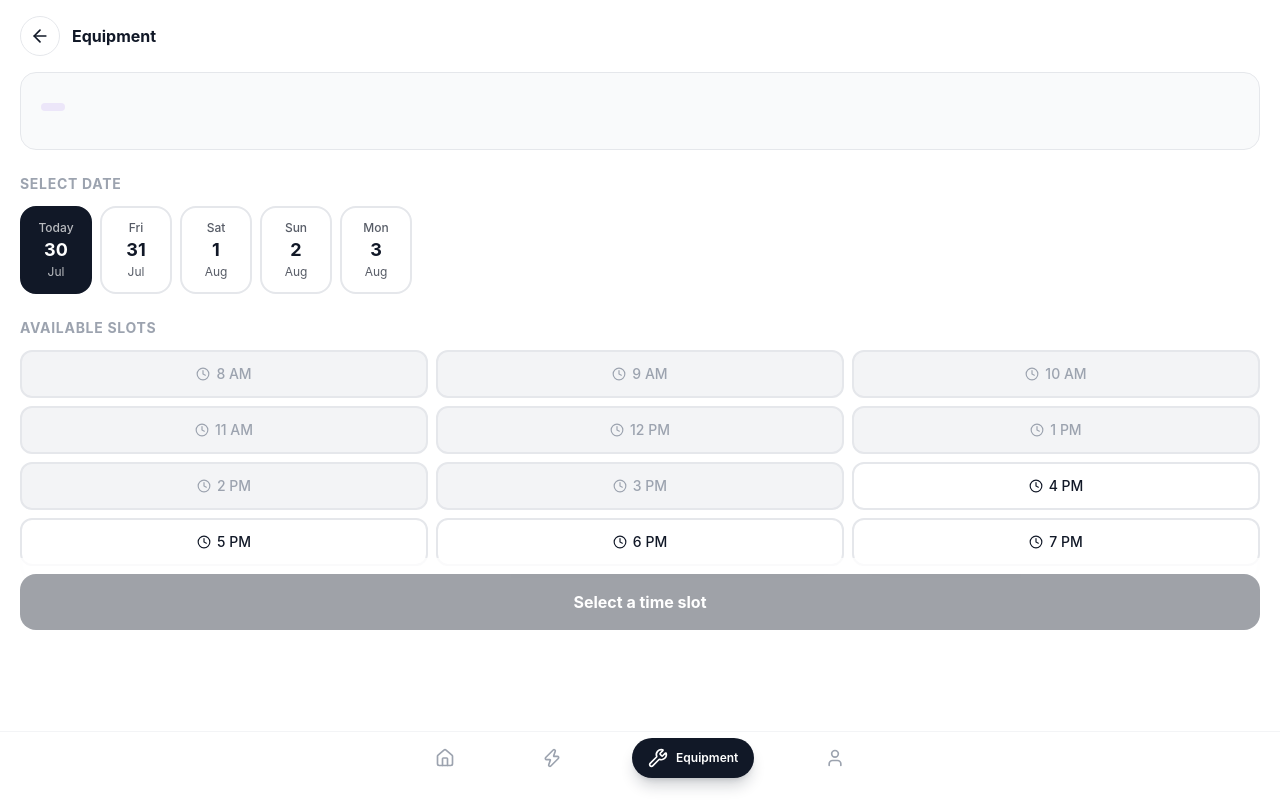
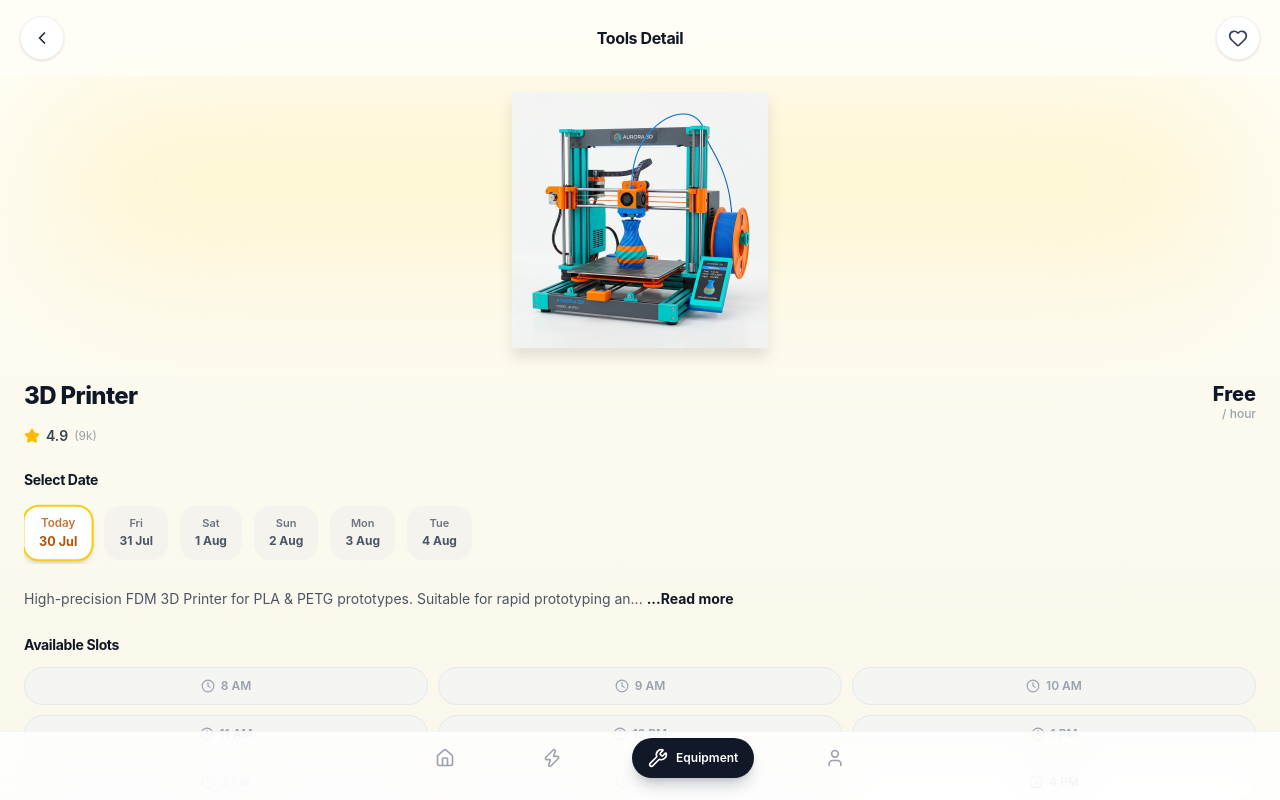
Before and after one commit to TimsTittus/idealab-space, a Next.js app: page /equipment/1 in a window 1280 px wide. Shown: the top 800 px of the page. Built offline with nearby package versions, Linux system fonts and the light colour scheme; no server answers; the database is empty.

Commit message:
feat: redesign equipment detail page UI

```diff
--- a/src/app/(app)/equipment/[id]/page.tsx
+++ b/src/app/(app)/equipment/[id]/page.tsx
@@ -3,7 +3,14 @@
 import { useState, useEffect, useCallback, useMemo } from "react";
 import { useParams, useRouter } from "next/navigation";
 import { createClient } from "@/lib/supabase/client";
-import { ArrowLeft, Loader2, Clock, AlertCircle } from "lucide-react";
+import {
+  ChevronLeft,
+  Heart,
+  Star,
+  Clock,
+  Loader2,
+  AlertCircle,
+} from "lucide-react";
 import Link from "next/link";
 import { format, addHours, addDays, startOfDay } from "date-fns";
 
@@ -12,6 +19,10 @@ interface EquipmentItem {
   name: string;
   category: string;
   description: string;
+  image_url?: string;
+  rating?: number;
+  rate_text?: string;
+  hourly_rate?: number;
 }
 
 interface Reservation {
@@ -22,7 +33,128 @@ interface Reservation {
   user_id: string;
 }
 
-const DAYS_TO_SHOW = [0, 1, 2, 3, 4];
+const DEFAULT_EQUIPMENT: EquipmentItem[] = [
+  {
+    id: "3d-printer-1",
+    name: "3D Printer",
+    category: "3D Printing",
+    description:
+      "High-precision FDM 3D Printer for PLA & PETG prototypes. Suitable for rapid prototyping and detailed model fabrication.",
+    rating: 4.9,
+    rate_text: "Free / Lab Pass",
+    hourly_rate: 0,
+    image_url: "/equipments/3d_printer.png",
+  },
+  {
+    id: "laser-cutter-1",
+    name: "CO2 Laser Cutter",
+    category: "Laser Cutting",
+    description:
+      "80W CO2 Laser Engraving and Cutting Machine for acrylic, wood, and leather materials.",
+    rating: 4.9,
+    rate_text: "₹100 / hour",
+    hourly_rate: 100,
+    image_url: "/equipments/laser_cutter.png",
+  },
+  {
+    id: "cnc-router-1",
+    name: "CNC Router",
+    category: "CNC Routing",
+    description:
+      "Precision 3-axis CNC Router for aluminum, hardwoods, and complex 3D surface carvings.",
+    rating: 4.8,
+    rate_text: "₹150 / hour",
+    hourly_rate: 150,
+    image_url: "/equipments/cnc_router.png",
+  },
+  {
+    id: "oscilloscope-1",
+    name: "Digital Oscilloscope",
+    category: "Electronics",
+    description:
+      "100MHz 4-Channel Digital Storage Oscilloscope with FFT analysis, mathematical functions, and USB connectivity.",
+    rating: 4.9,
+    rate_text: "Free / Lab Pass",
+    hourly_rate: 0,
+    image_url: "/equipments/oscilloscope.png",
+  },
+  {
+    id: "soldering-station-1",
+    name: "Soldering Station",
+    category: "Electronics",
+    description:
+      "ESD-safe Digital Soldering Station with variable thermal control and hot-air gun attachment.",
+    rating: 4.9,
+    rate_text: "Free / Lab Pass",
+    hourly_rate: 0,
+    image_url: "/equipments/soldering_station.png",
+  },
+  {
+    id: "pcb-printer-1",
+    name: "PCB Prototyping System",
+    category: "Embedded Systems",
+    description:
+      "Desktop PCB milling machine for rapid double-sided circuit fabrication and surface-mount device prototyping.",
+    rating: 4.9,
+    rate_text: "₹80 / hour",
+    hourly_rate: 80,
+    image_url: "/equipments/pcb_printer.png",
+  },
+];
+
+const getEquipmentImage = (
+  name?: string,
+  category?: string,
+  imageUrl?: string
+) => {
+  if (imageUrl) return imageUrl;
+  const n = (name || "").toLowerCase();
+  const c = (category || "").toLowerCase();
+  if (n.includes("laser") || c.includes("laser"))
+    return "/equipments/laser_cutter.png";
+  if (n.includes("cnc") || c.includes("cnc")) return "/equipments/cnc_router.png";
+  if (
+    n.includes("oscilloscope") ||
+    n.includes("signal") ||
+    c.includes("electronics") ||
+    n.includes("rigol")
+  )
+    return "/equipments/oscilloscope.png";
+  if (n.includes("soldering") || n.includes("station"))
+    return "/equipments/soldering_station.png";
+  if (
+    n.includes("pcb") ||
+    n.includes("circuit") ||
+    c.includes("embedded") ||
+    n.includes("arduino")
+  )
+    return "/equipments/pcb_printer.png";
+  return "/equipments/3d_printer.png";
+};
+
+const formatHourlyCost = (item: EquipmentItem | null) => {
+  if (!item) return { costStr: "Free", unitStr: "/ hour" };
+
+  if (typeof item.hourly_rate === "number") {
+    if (item.hourly_rate === 0) return { costStr: "Free", unitStr: "/ hour" };
+    return { costStr: `₹${item.hourly_rate}`, unitStr: "/ hour" };
+  }
+
+  if (item.rate_text) {
+    if (item.rate_text.toLowerCase().includes("free")) {
+      return { costStr: "Free", unitStr: "/ hour" };
+    }
+    const match = item.rate_text.match(/[\d.]+/);
+    if (match) {
+      return { costStr: `₹${match[0]}`, unitStr: "/ hour" };
+    }
+    return { costStr: item.rate_text, unitStr: "/ hour" };
+  }
+
+  return { costStr: "Free", unitStr: "/ hour" };
+};
+
+const DAYS_TO_SHOW = [0, 1, 2, 3, 4, 5];
 
 export default function EquipmentDetailPage() {
   const params = useParams();
@@ -34,6 +166,8 @@ export default function EquipmentDetailPage() {
   const [reservations, setReservations] = useState<Reservation[]>([]);
   const [selectedDate, setSelectedDate] = useState(0); // days from today
   const [selectedSlot, setSelectedSlot] = useState<number | null>(null);
+  const [isFavorite, setIsFavorite] = useState(false);
+  const [isReadMore, setIsReadMore] = useState(false);
   const [loading, setLoading] = useState(false);
   const [loadingData, setLoadingData] = useState(true);
   const [error, setError] = useState("");
@@ -54,7 +188,17 @@ export default function EquipmentDetailPage() {
         .lt("start_time", dayEnd.toISOString()),
     ]);
 
-    if (eqRes.data) setEquipmentItem(eqRes.data);
+    if (eqRes.data) {
+      setEquipmentItem(eqRes.data);
+    } else {
+      const fallback = DEFAULT_EQUIPMENT.find((item) => item.id === equipmentId);
+      if (fallback) {
+        setEquipmentItem(fallback);
+      } else if (DEFAULT_EQUIPMENT.length > 0) {
+        setEquipmentItem(DEFAULT_EQUIPMENT[0]);
+      }
+    }
+
     setReservations(resRes.data || []);
     setLoadingData(false);
   }, [supabase, equipmentId, selectedDate]);
@@ -103,7 +247,11 @@ export default function EquipmentDetailPage() {
     const {
       data: { user },
     } = await supabase.auth.getUser();
-    if (!user) return;
+    if (!user) {
+      setError("Please sign in to book equipment.");
+      setLoading(false);
+      return;
+    }
 
     const baseDate = startOfDay(addDays(new Date(), selectedDate));
     const startTime = new Date(baseDate);
@@ -147,126 +295,209 @@ export default function EquipmentDetailPage() {
     return `Book ${format(start, "h:mm a")} - ${format(end, "h:mm a")}`;
   }, [selectedSlot, selectedDate]);
 
+  const equipmentImage = useMemo(() => {
+    return getEquipmentImage(
+      equipmentItem?.name,
+      equipmentItem?.category,
+      equipmentItem?.image_url
+    );
+  }, [equipmentItem]);
+
+  const costInfo = useMemo(() => {
+    return formatHourlyCost(equipmentItem);
+  }, [equipmentItem]);
+
   if (loadingData) {
     return (
-      <div className="flex min-h-dvh items-center justify-center">
-        <Loader2 className="h-8 w-8 animate-spin text-text-tertiary" />
+      <div className="flex min-h-dvh items-center justify-center bg-[#FFFDF5]">
+        <Loader2 className="h-8 w-8 animate-spin text-amber-500" />
       </div>
     );
   }
 
+  const shortDescription =
+    equipmentItem?.description && equipmentItem.description.length > 90
+      ? equipmentItem.description.slice(0, 90) + "..."
+      : equipmentItem?.description || "";
+
   return (
-    <div className="animate-fade-in">
-      {/* Header */}
-      <div className="sticky top-0 z-20 flex items-center gap-3 bg-surface/80 px-5 py-4 backdrop-blur-xl">
+    <div className="min-h-dvh bg-gradient-to-b from-[#FFFDF5] via-[#FCFAEE] to-[#F8F5E9] text-gray-900 animate-fade-in relative pb-40">
+      {/* Top Header */}
+      <div className="sticky top-0 z-20 flex items-center justify-between px-5 py-4 bg-[#FFFDF5]/90 backdrop-blur-md">
         <Link
           href="/equipment"
-          className="inline-flex h-10 w-10 items-center justify-center rounded-full border border-border transition-all active:scale-95"
+          className="flex h-11 w-11 items-center justify-center rounded-full bg-white shadow-sm border border-black/5 text-gray-800 transition-all active:scale-95 hover:bg-gray-50"
         >
-          <ArrowLeft className="h-5 w-5" />
+          <ChevronLeft className="h-5 w-5 text-gray-800" />
         </Link>
-        <h1 className="text-base font-bold truncate">
-          {equipmentItem?.name || "Equipment"}
+        <h1 className="text-base font-bold text-gray-900 tracking-tight">
+          Tools Detail
         </h1>
+        <button
+          type="button"
+          onClick={() => setIsFavorite(!isFavorite)}
+          className="flex h-11 w-11 items-center justify-center rounded-full bg-white shadow-sm border border-black/5 text-gray-800 transition-all active:scale-95 hover:bg-gray-50"
+        >
+          <Heart
+            className={`h-5 w-5 transition-colors ${isFavorite ? "fill-red-500 text-red-500" : "text-gray-700"
+              }`}
+          />
+        </button>
       </div>
 
-      <div className="px-5 pb-24">
-        {/* Equipment info */}
-        <div className="rounded-2xl border border-border bg-surface-secondary p-5">
-          <span className="inline-block rounded-full bg-primary/10 px-3 py-1 text-xs font-semibold text-primary">
-            {equipmentItem?.category}
-          </span>
-          <h2 className="mt-3 text-xl font-bold">{equipmentItem?.name}</h2>
-          <p className="mt-2 text-sm text-text-secondary">
-            {equipmentItem?.description}
-          </p>
+      <div className="relative flex flex-col items-center justify-center px-5 pt-2 pb-6">
+        <div className="absolute top-4 inset-x-12 h-44 bg-amber-200/30 rounded-full blur-3xl -z-10" />
+        <div className="my-2 flex h-56 sm:h-64 w-full items-center justify-center">
+          <img
+            src={equipmentImage}
+            alt={equipmentItem?.name || "Equipment photo"}
+            className="h-full max-h-56 sm:max-h-64 object-contain drop-shadow-xl transition-transform duration-300 hover:scale-105"
+          />
+        </div>
       </div>
 
-        {/* Date selector */}
-        <div className="mt-6">
-          <h3 className="text-sm font-bold uppercase tracking-wider text-text-tertiary">
+      {/* Content Section */}
+      <div className="px-6 space-y-6">
+        <div>
+          <div className="flex items-start justify-between gap-4">
+            <h2 className="text-xl sm:text-2xl font-extrabold text-gray-900 tracking-tight">
+              {equipmentItem?.name}
+            </h2>
+            <div className="text-right shrink-0">
+              <span className="text-xl font-extrabold text-gray-900">
+                {costInfo.costStr}
+              </span>
+              <span className="text-xs font-medium text-gray-400 block -mt-0.5">
+                {costInfo.unitStr}
+              </span>
+            </div>
+          </div>
+
+          <div className="mt-1 flex items-center gap-1.5 text-sm font-semibold text-gray-700">
+            <Star className="h-4 w-4 fill-amber-400 text-amber-400" />
+            <span>{equipmentItem?.rating || 4.9}</span>
+            <span className="text-xs text-gray-400 font-normal">(9k)</span>
+          </div>
+        </div>
+
+        {/* Date Selector */}
+        <div>
+          <h3 className="text-sm font-bold text-gray-900 mb-3 tracking-tight">
             Select Date
           </h3>
-          <div className="hide-scrollbar mt-3 flex gap-2 overflow-x-auto">
-            {availableDates.map(({ offset, date }) => (
+          <div className="hide-scrollbar flex gap-3 overflow-x-auto py-1">
+            {availableDates.map(({ offset, date }) => {
+              const isSelected = selectedDate === offset;
+              return (
                 <button
                   key={offset}
+                  type="button"
                   onClick={() => {
                     setSelectedDate(offset);
                     setSelectedSlot(null);
                     setLoadingData(true);
                   }}
-                className={`flex min-w-[72px] flex-col items-center rounded-2xl border-2 px-4 py-3 transition-all active:scale-95 ${selectedDate === offset
-                    ? "border-text-primary bg-text-primary text-white"
-                    : "border-border text-text-primary"
+                  className={`flex flex-col items-center justify-center min-w-[62px] px-3.5 py-2.5 rounded-2xl transition-all active:scale-95 shrink-0 ${isSelected
+                    ? "bg-white border-2 border-[#FACC15] text-[#B45309] font-bold shadow-md scale-105"
+                    : "bg-[#F4F3EE] border border-transparent text-gray-600 font-semibold hover:bg-gray-200"
                     }`}
                 >
-                <span className="text-xs font-medium opacity-70">
+                  <span className="text-[11px] font-semibold opacity-80 leading-none">
                     {offset === 0 ? "Today" : format(date, "EEE")}
                   </span>
-                <span className="text-lg font-bold">{format(date, "d")}</span>
-                <span className="text-xs opacity-70">
-                  {format(date, "MMM")}
+                  <span className="text-xs font-bold leading-tight mt-1">
+                    {format(date, "d MMM")}
                   </span>
                 </button>
-            ))}
+              );
+            })}
           </div>
         </div>
 
-        {/* Time Slots */}
-        <div className="mt-6">
-          <h3 className="text-sm font-bold uppercase tracking-wider text-text-tertiary">
+        {/* Equipment Details Description */}
+        <div className="text-sm text-gray-600 leading-relaxed">
+          <span>
+            {isReadMore ? equipmentItem?.description : shortDescription}
+          </span>
+          {equipmentItem?.description &&
+            equipmentItem.description.length > 90 && (
+              <button
+                type="button"
+                onClick={() => setIsReadMore(!isReadMore)}
+                className="font-bold text-gray-900 hover:underline ml-1"
+              >
+                {isReadMore ? "Show less" : "...Read more"}
+              </button>
+            )}
+        </div>
+
+        {/* Available Slots */}
+        <div>
+          <h3 className="text-sm font-bold text-gray-900 mb-3 tracking-tight">
             Available Slots
           </h3>
-          <div className="mt-3 grid grid-cols-3 gap-2">
-            {slots.map((slot) => (
+          <div className="grid grid-cols-3 gap-2.5">
+            {slots.map((slot) => {
+              const isSelected = selectedSlot === slot.hour;
+              return (
                 <button
                   key={slot.hour}
+                  type="button"
                   disabled={slot.isBooked || slot.isPast}
                   onClick={() => setSelectedSlot(slot.hour)}
-                className={`flex items-center justify-center gap-1.5 rounded-xl border-2 px-3 py-3 text-sm font-medium transition-all active:scale-95 ${slot.isBooked
-                    ? "border-danger/20 bg-danger/5 text-danger/50 cursor-not-allowed"
+                  className={`flex items-center justify-center gap-1.5 rounded-full border px-3 py-2.5 text-xs font-semibold transition-all active:scale-95 ${slot.isBooked
+                    ? "border-red-200 bg-red-50/60 text-red-300 line-through cursor-not-allowed"
                     : slot.isPast
-                      ? "border-border bg-surface-tertiary text-text-tertiary cursor-not-allowed"
-                      : selectedSlot === slot.hour
-                        ? "border-primary bg-primary/10 text-primary"
-                        : "border-border text-text-primary hover:border-primary/50"
+                      ? "border-gray-200 bg-gray-100/70 text-gray-400 cursor-not-allowed"
+                      : isSelected
+                        ? "border-2 border-[#FACC15] bg-[#FFFBEA] text-[#B45309] font-bold shadow-sm"
+                        : "border-gray-200 bg-white text-gray-700 hover:border-amber-300"
                     }`}
                 >
                   <Clock className="h-3.5 w-3.5" />
                   {format(slot.start, "h a")}
                 </button>
-            ))}
+              );
+            })}
           </div>
         </div>
 
         {error && (
-          <div className="mt-4 flex items-center gap-2 rounded-lg bg-danger/10 px-4 py-3 text-sm text-danger">
+          <div className="flex items-center gap-2 rounded-2xl bg-red-50 border border-red-200 px-4 py-3 text-xs font-semibold text-red-600">
             <AlertCircle className="h-4 w-4 shrink-0" />
             {error}
           </div>
         )}
 
         {success && (
-          <div className="mt-4 rounded-lg bg-accent-green/10 px-4 py-3 text-sm text-accent-green font-medium">
-            ✅ Booking confirmed! Redirecting...
+          <div className="rounded-2xl bg-emerald-50 border border-emerald-200 px-4 py-3 text-xs font-semibold text-emerald-700">
+            ✅ Booking confirmed! Redirecting to equipment list...
           </div>
         )}
       </div>
 
-      {/* Book Button */}
-      <div className="fixed bottom-0 left-0 right-0 bg-surface/80 px-5 pb-8 pt-4 backdrop-blur-xl">
+      <div className="fixed bottom-0 left-0 right-0 z-30 bg-white/95 backdrop-blur-md border-t border-black/5 px-6 py-4 flex items-center justify-between gap-4 shadow-[0_-4px_20px_rgba(0,0,0,0.06)]">
+        <div className="flex items-baseline gap-1 shrink-0">
+          <span className="text-xl font-extrabold text-[#B45309]">
+            {costInfo.costStr}
+          </span>
+          <span className="text-xs font-medium text-gray-400">
+            {costInfo.unitStr}
+          </span>
+        </div>
+
         <button
+          type="button"
           onClick={handleBook}
           disabled={loading || selectedSlot === null || success}
-          className="flex w-full items-center justify-center gap-2 rounded-2xl bg-text-primary py-4 text-base font-bold text-white transition-all active:scale-[0.98] disabled:opacity-40"
+          className="flex-1 rounded-full bg-[#FACC15] hover:bg-[#EAB308] text-gray-900 font-bold py-4 text-base shadow-md transition-all active:scale-[0.98] disabled:opacity-40 disabled:cursor-not-allowed flex items-center justify-center gap-2 max-w-xs"
         >
           {loading ? (
-            <Loader2 className="h-5 w-5 animate-spin" />
+            <Loader2 className="h-5 w-5 animate-spin text-gray-900" />
           ) : selectedSlot !== null ? (
             selectedSlotText
           ) : (
-            "Select a time slot"
+            "Book now"
           )}
         </button>
       </div>
```
Lines whose indentation alone changed are shown as unchanged.
